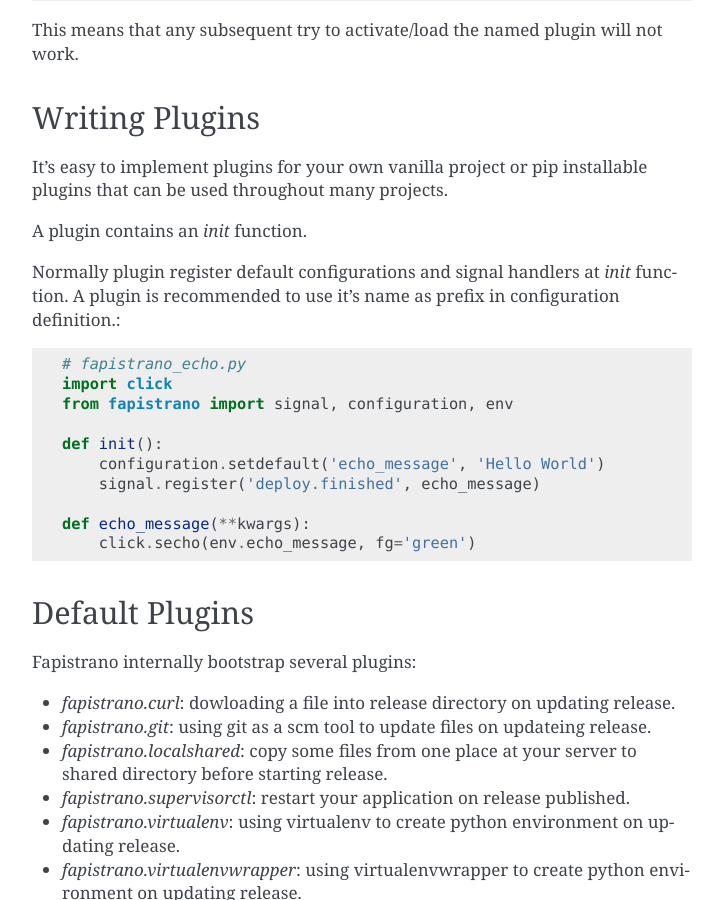
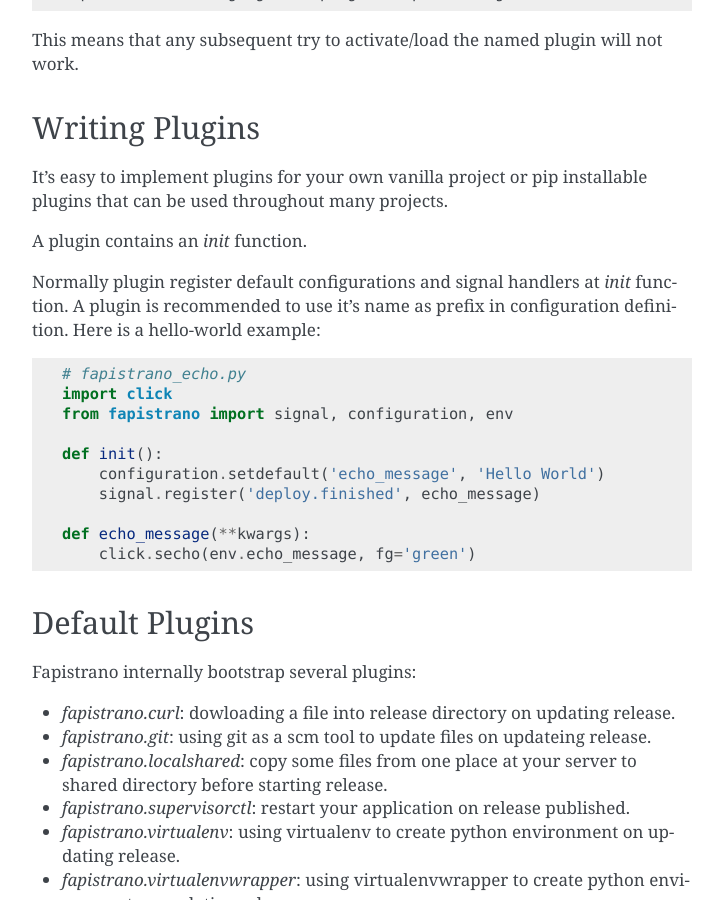
Before and after one commit to liwushuo/fapistrano, a Sphinx documentation site: the page built from docs/plugin.rst, in a window 1280 px wide and 900 px high, scrolled down 1004 px. Shown: the whole window, without its empty margins (388-1111 px from the left). Built offline with Sphinx 7.4.7, drawn with Linux system fonts in a browser that asks for light colours; pages that are not in the unit, such as notebooks, are missing from menus.

Commit message:
fix dash too short.

```diff
--- a/docs/plugin.rst
+++ b/docs/plugin.rst
@@ -6,7 +6,7 @@
 Installing Plugins
 ------------------
 
-Installing a third party plugin can be easily done with pip:
+Installing a third party plugin can be easily done with pip::
 
     $ pip install fapistrano-PLUGIN
 
@@ -26,7 +26,7 @@
 on each cli running.
 
 Tracing Plugins(TODO)
----------------
+----------------------
 
 If you want to find out a complete function call sequence during deploying applicaiton,
 you can find out the answer by typing::
@@ -34,7 +34,7 @@
     $ fap release -s production --dry-run
 
 Deactivating Plugins(TODO)
---------------------
+--------------------------
 
 TODO
 
@@ -54,7 +54,8 @@
 A plugin contains an `init` function.
 
 Normally plugin register default configurations and signal handlers at `init` function.
-A plugin is recommended to use it's name as prefix in configuration definition.::
+A plugin is recommended to use it's name as prefix in configuration definition. Here is
+a hello-world example::
 
 
     # fapistrano_echo.py
```
